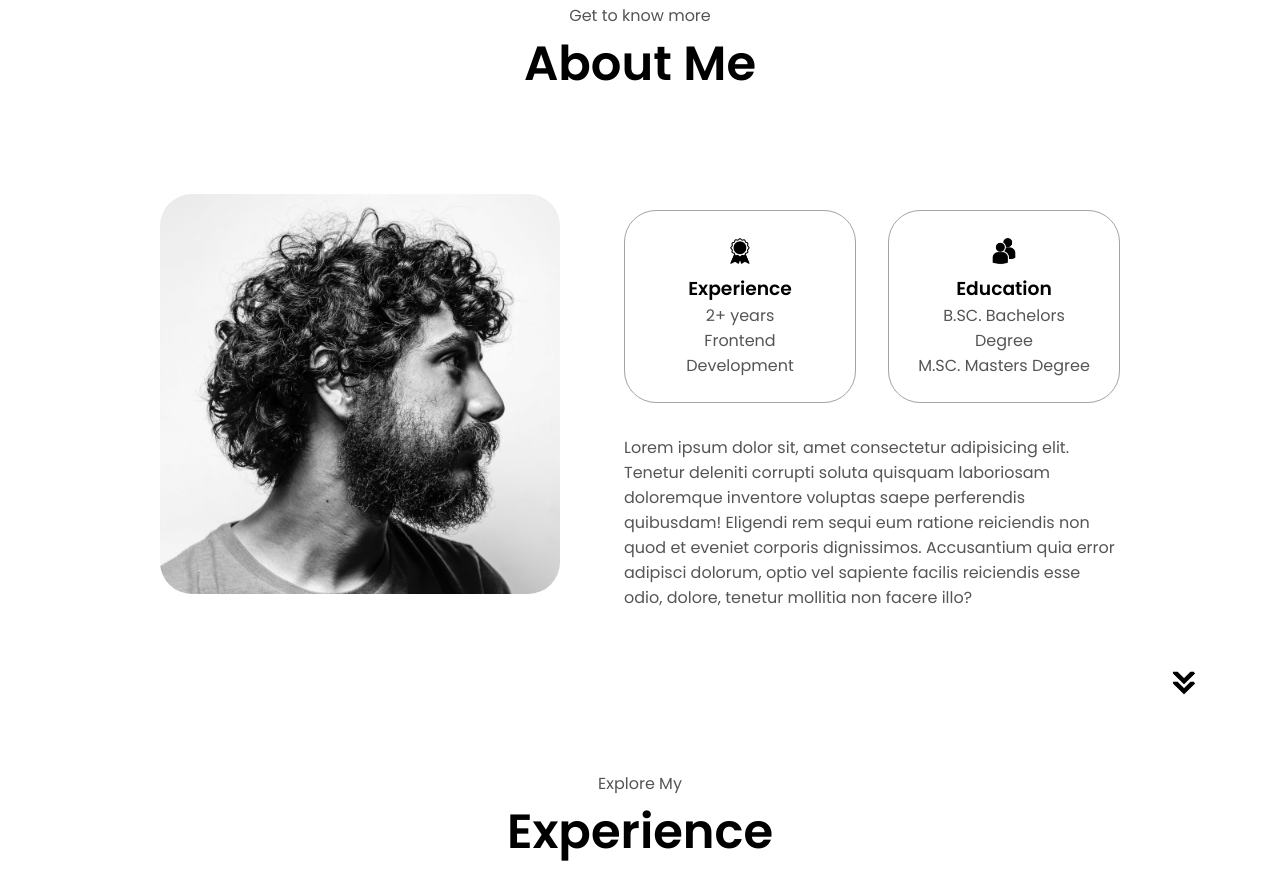
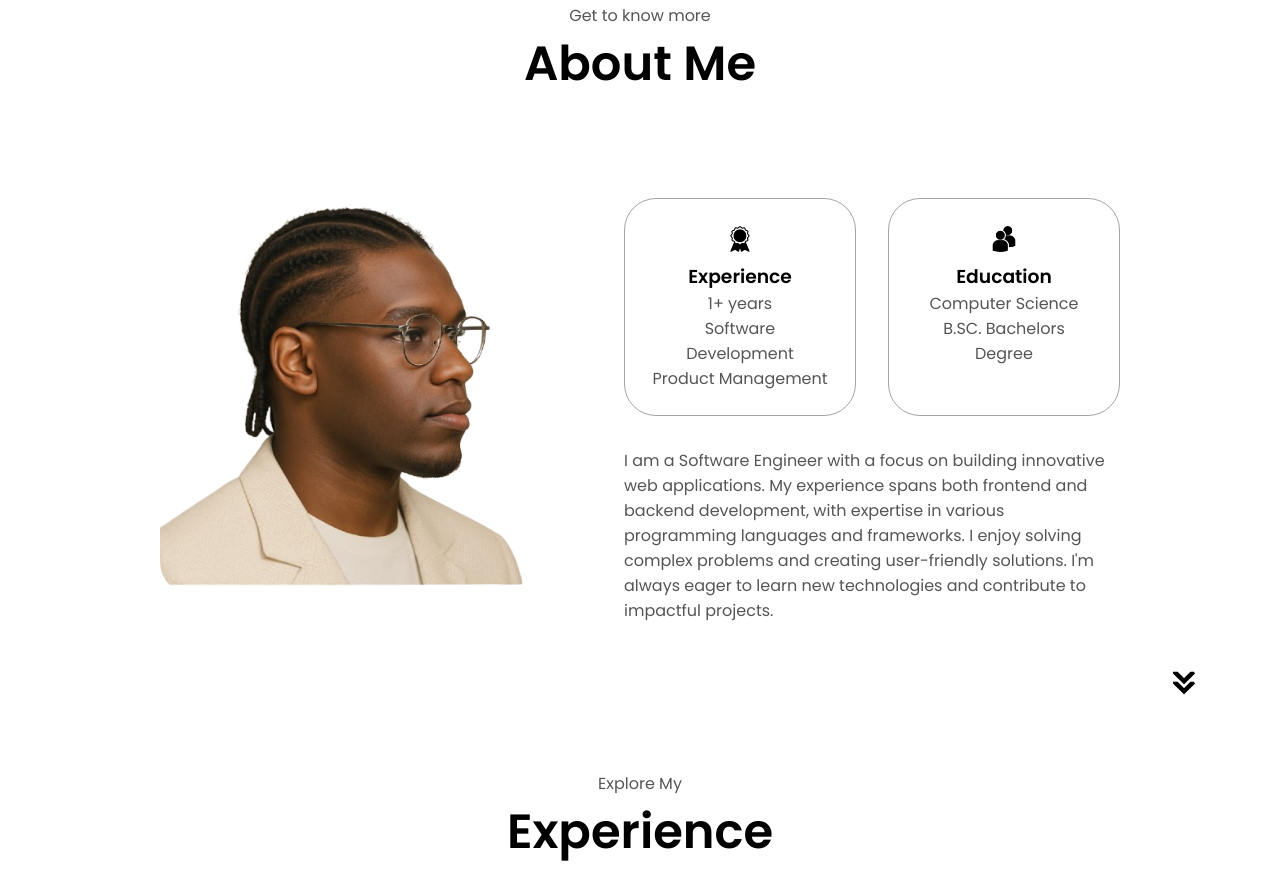
Before and after one commit to ChineduEgbujor/portfolio, a plain HTML site: page index.html in a window 1280 px wide. Shown: the part 925-1796 px from the top of the page. Drawn offline with Linux system fonts and the light colour scheme.

Commit message:
updated profile photo and about me

```diff
--- a/index.html
+++ b/index.html
@@ -37,16 +37,16 @@
     </nav>
     <section id="profile">
       <div class="section__pic-container">
-        <img src="./assets/profile-pic.png" alt="john doe profile-pic" />
+        <img src="./assets/profile-pic-3.png" alt="john doe profile-pic" />
       </div>
       <div class="section__text">
         <p class="section__text__p1">Hello, I'm</p>
         <h1 class="title">Chinedu Egbujor</h1>
-        <p class="section__text__p2">Frontend Developer</p>
+        <p class="section__text__p2">Software Engineer</p>
         <div class="btn-container">
           <button
             class="btn btn-color-2"
-            onclick="window.open('./assets/resume-example.pdf')"
+            onclick="window.open('./assets/Chinedu Egbujor Resume.pdf')"
           >
             Download Resume
           </button>
@@ -76,7 +76,7 @@
       <div class="section-container">
         <div class="section__pic-container">
           <img
-            src="./assets/about-pic.png"
+            src="./assets/side-view.png"
             alt="profilepic"
             class="about-pic"
           />
@@ -90,7 +90,10 @@
                 class="icon"
               />
               <h3>Experience</h3>
-              <p>2+ years <br />Frontend Development</p>
+              <p>
+                1+ years <br />Software Development <br />
+                Product Management
+              </p>
             </div>
             <div class="details-container">
               <img
@@ -99,18 +102,17 @@
                 class="icon"
               />
               <h3>Education</h3>
-              <p>B.SC. Bachelors Degree <br />M.SC. Masters Degree</p>
+              <p>Computer Science<br />B.SC. Bachelors Degree</p>
             </div>
           </div>
           <div class="text-container">
             <p>
-              Lorem ipsum dolor sit, amet consectetur adipisicing elit. Tenetur
-              deleniti corrupti soluta quisquam laboriosam doloremque inventore
-              voluptas saepe perferendis quibusdam! Eligendi rem sequi eum
-              ratione reiciendis non quod et eveniet corporis dignissimos.
-              Accusantium quia error adipisci dolorum, optio vel sapiente
-              facilis reiciendis esse odio, dolore, tenetur mollitia non facere
-              illo?
+              I am a Software Engineer with a focus on building innovative web
+              applications. My experience spans both frontend and backend
+              development, with expertise in various programming languages and
+              frameworks. I enjoy solving complex problems and creating
+              user-friendly solutions. I'm always eager to learn new
+              technologies and contribute to impactful projects.
             </p>
           </div>
         </div>
@@ -269,7 +271,7 @@
                 class="project-img"
               />
             </div>
-            <h2 class="experience-sub-title project-title">Project 1</h2>
+            <h2 class="experience-sub-title project-title">Smart Pantry</h2>
             <div class="btn-container">
               <button
                 class="btn btn-color-2 project-btn"
@@ -293,7 +295,7 @@
                 class="project-img"
               />
             </div>
-            <h2 class="experience-sub-title project-title">Project 2</h2>
+            <h2 class="experience-sub-title project-title">MindShelf</h2>
             <div class="btn-container">
               <button
                 class="btn btn-color-2 project-btn"
@@ -317,7 +319,7 @@
                 class="project-img"
               />
             </div>
-            <h2 class="experience-sub-title project-title">Project 3</h2>
+            <h2 class="experience-sub-title project-title">Ask your Doc</h2>
             <div class="btn-container">
               <button
                 class="btn btn-color-2 project-btn"
```
Also changed, not shown: assets/profile-pic-3.png (added), assets/side-view.png (added), 2 other files.
